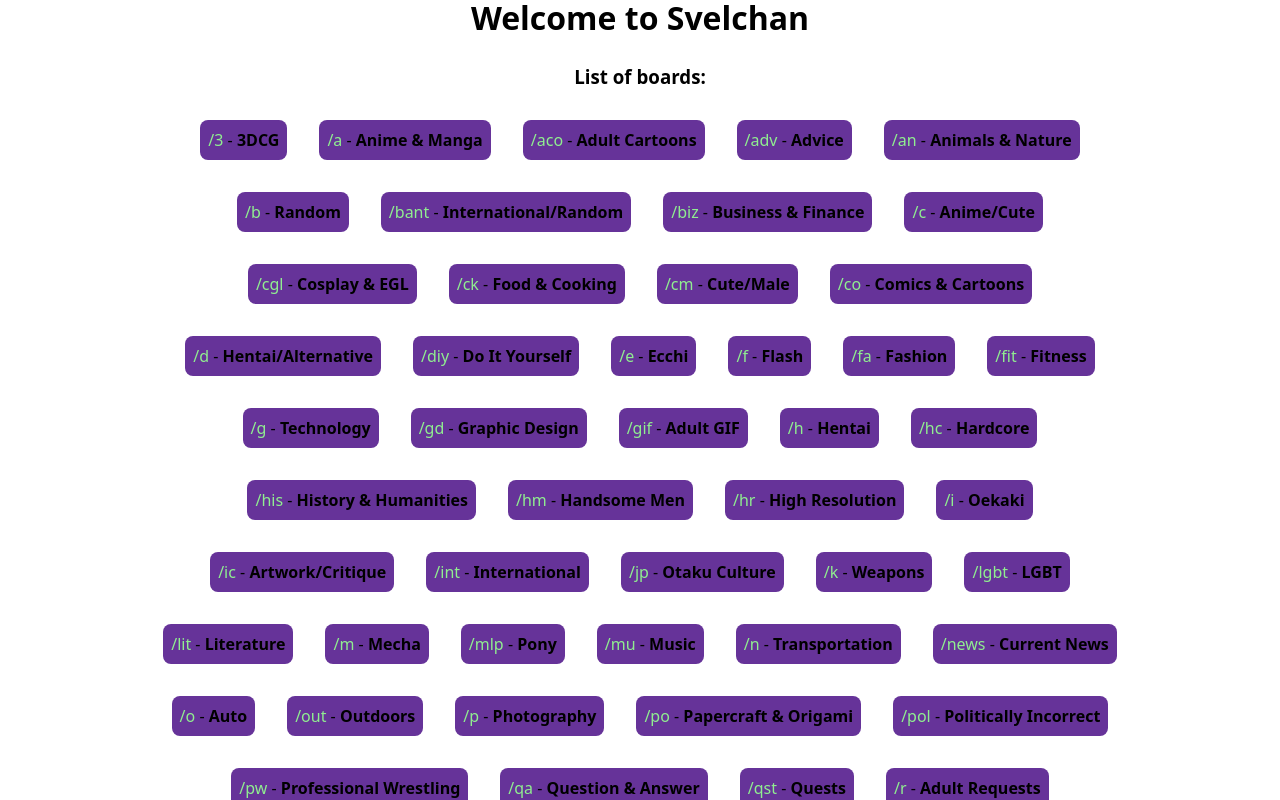
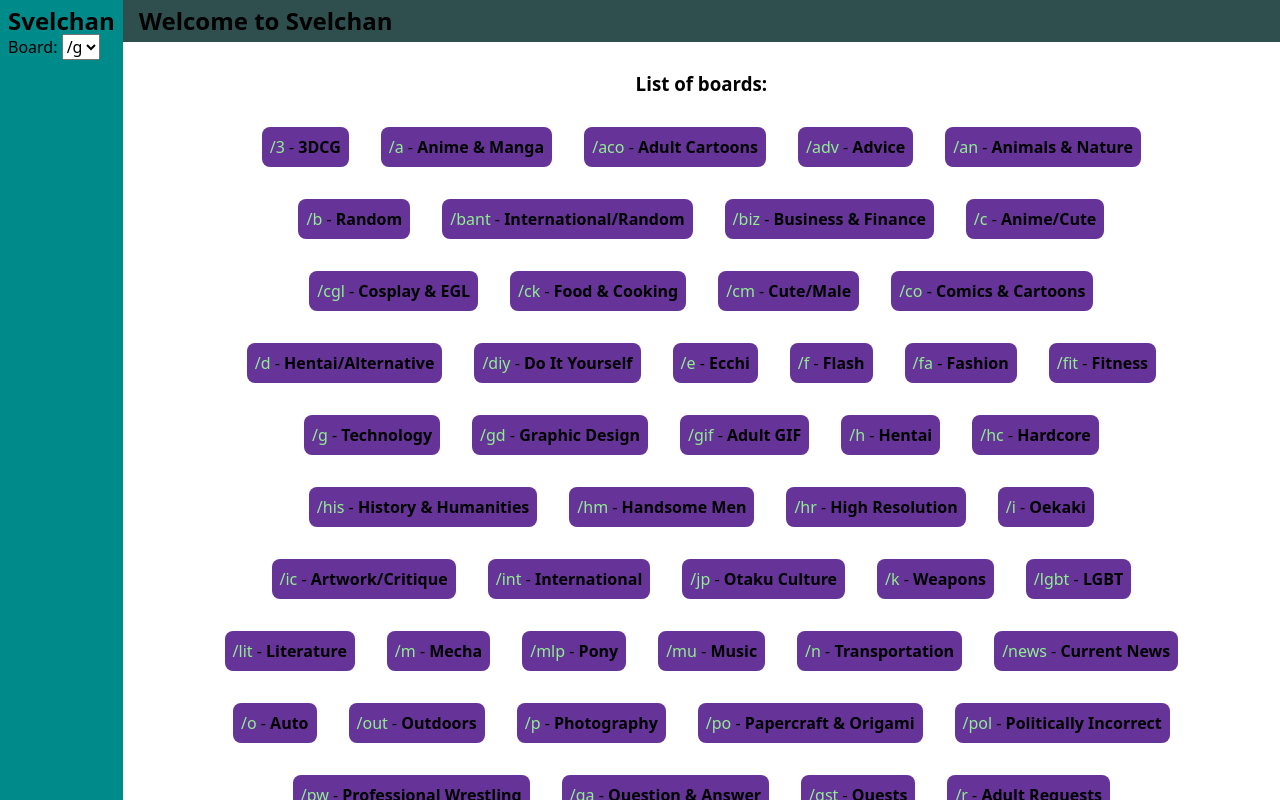
Before and after one commit to linvegas/svelchan, a SvelteKit app: page / in a window 1280 px wide. Shown: the top 800 px of the page. Built offline with nearby package versions, Linux system fonts and the light colour scheme.

Commit message:
new layout with sidebar

```diff
--- a/src/routes/+layout.svelte
+++ b/src/routes/+layout.svelte
@@ -6,4 +6,30 @@
   <title>Svelchan</title>
 </svelte:head>
 
-<slot></slot>
+<div id="layout">
+  <aside>
+    <h1>Svelchan</h1>
+    <label>
+      Board:
+      <select>
+        <option value="g">/g</option>
+        <option value="b">/b</option>
+        <option value="a">/a</option>
+      </select>
+    </label>
+  </aside>
+  <main>
+    <slot />
+  </main>
+</div>
+
+<style>
+  #layout {
+    display: grid;
+    grid-template-columns: fit-content(20ch) minmax(min(50vw, 30ch), 1fr);
+  }
+  aside {
+    background: darkcyan;
+    padding: 0.5rem;
+  }
+</style>
--- a/src/routes/+page.svelte
+++ b/src/routes/+page.svelte
@@ -3,8 +3,8 @@
   export let data;
 </script>
 
-<h1>Welcome to Svelchan</h1>
-<main class="container">
+<h2>Welcome to Svelchan</h2>
+<section class="container">
   <h3>List of boards:</h3>
   <ul>
     {#each data.boards as board}
@@ -14,13 +14,14 @@
       </li>
     {/each}
   </ul>
-</main>
+</section>
 
 <style>
-  h1 {
-    text-align: center;
+  h2 {
+    padding: 0.5rem 1rem;
+    background: darkslategrey;
   }
-  main {
+  section {
     padding-block: 2rem;
   }
   h3 {
--- a/src/routes/[board]/+page.svelte
+++ b/src/routes/[board]/+page.svelte
@@ -3,9 +3,9 @@
   export let data;
 </script>
 
-<h1>Catalog Page</h1>
+<h2>Catalog Page</h2>
 
-<main class="container">
+<section class="container">
   <ul>
     {#each data.threads as thread}
       <li>
@@ -21,14 +21,15 @@
       </li>
     {/each}
   </ul>
-</main>
+</section>
 
 <style>
-  main {
+  section {
     padding-block: 2rem;
   }
-  h1 {
-    text-align: center;
+  h2 {
+    padding: 0.5rem 1rem;
+    background: darkslategrey;
   }
   ul {
     display: grid;
--- a/src/routes/[board]/[thread]/+page.svelte
+++ b/src/routes/[board]/[thread]/+page.svelte
@@ -3,9 +3,9 @@
   export let data;
 </script>
 
-<h1>Thread Page</h1>
+<h2>Thread Page</h2>
 
-<main class="container">
+<section class="container">
   <ul>
     {#each data.thread as thread}
       <li>
@@ -15,13 +15,14 @@
       </li>
     {/each}
   </ul>
-</main>
+</section>
 
 <style>
-  h1 {
-    text-align: center;
+  h2 {
+    padding: 0.5rem 1rem;
+    background: darkslategrey;
   }
-  main {
+  section {
     padding-block: 2rem;
   }
   li {
```
